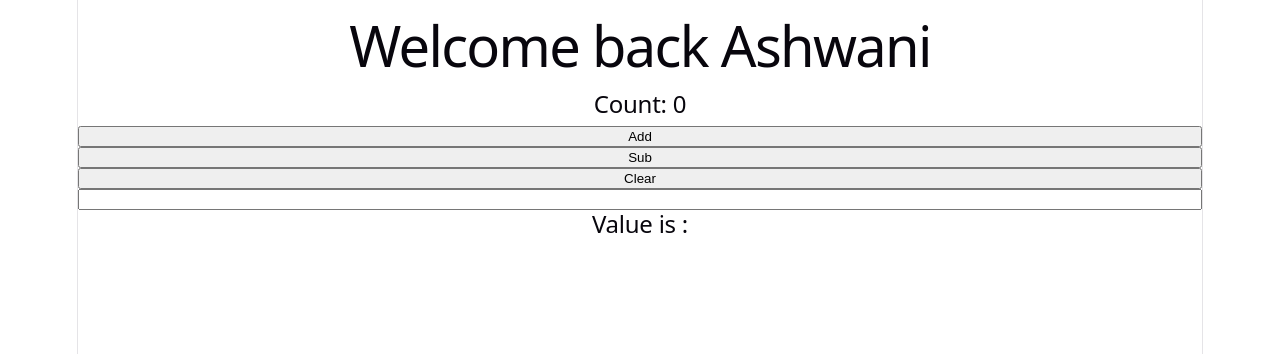
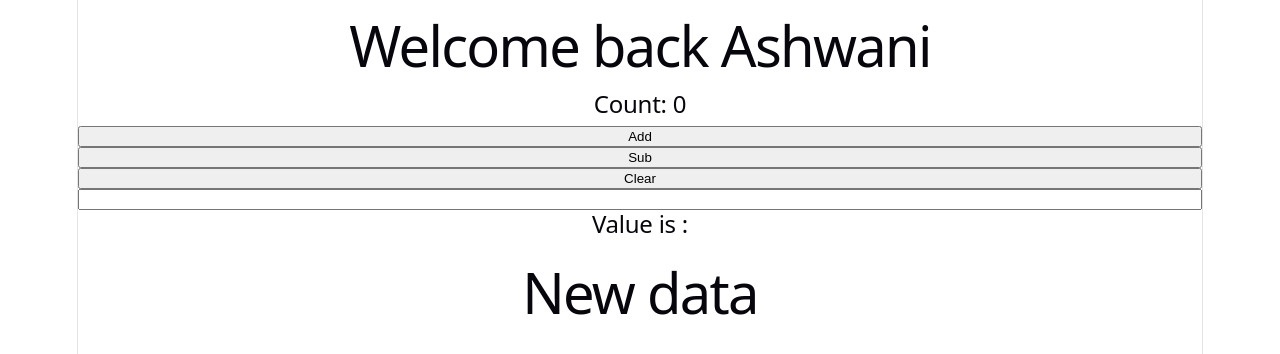
Before and after one commit to Ashwani4841/React-Practice, a React (Vite) app in the folder useState/: page / in a window 1280 px wide. Shown: the top 354 px of the page. Built offline with nearby package versions, Linux system fonts and the light colour scheme.

Commit message:
Add useState React practice project

```diff
--- a/useState/src/App.jsx
+++ b/useState/src/App.jsx
@@ -13,8 +13,9 @@ function App() {
       <button onClick={()=>setCount(count-1)}>Sub</button>
       <button onClick={()=>setCount(count-count)}>Clear</button>
 
-      <input onChange={()=>setData(e.event.value)}></input>
+      <input onChange={()=>(setData(e.event.value))}></input>
       <h2>Value is : {data}</h2>
+      <h1>New data</h1>
     </>
   )
 }
```
